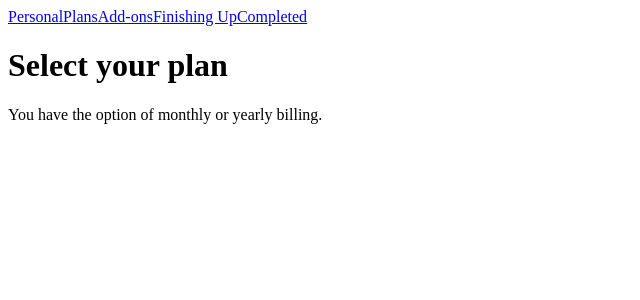
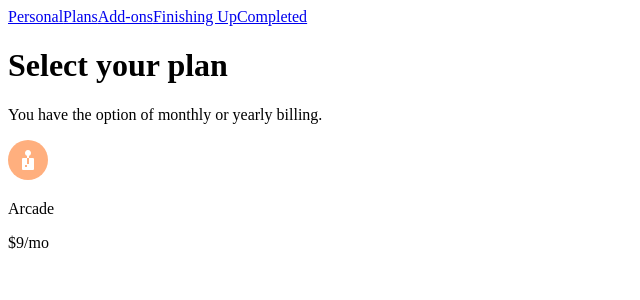
Before and after one commit to Barenbik/multi-step-form, a Vue app: page /plans in a window 1280 px wide. Shown: the top 300 px of the page, without its empty margins (0-640 px from the left). Built offline with nearby package versions, Linux system fonts and the light colour scheme.

Commit message:
Add plan component to view

```diff
--- /dev/null
+++ b/src/components/PlanComponent.vue
@@ -0,0 +1,28 @@
+<template>
+    <div>
+        <div class="border-solid border-2 border-indigo-600">
+            <img :src="`../src/assets/images/${icon}.svg`" :alt="`${icon}`">
+            <p>{{ plan }}</p>
+            <p>${{ cost }}/mo</p>
+        </div>
+    </div>
+</template>
+<script>
+export default {
+    props: {
+        icon: {
+            type: String,
+            required: true
+        },
+        plan: {
+            type: String,
+            required: true
+        },
+        cost: {
+            type: String,
+            required: true
+        }
+    }
+}
+</script>
+<style></style>
--- a/src/views/PlanView.vue
+++ b/src/views/PlanView.vue
@@ -2,9 +2,18 @@
     <div>
         <h1>Select your plan</h1>
         <p>You have the option of monthly or yearly billing.</p>
-        <!-- TODO: Add plan component -->
+        <plan-component icon="icon-arcade" plan="Arcade" cost="9" />
         <!-- TODO: Add plan component -->
         <!-- TODO: Add plan component -->
         <!-- TODO: Add monthly / yearly toggle component -->
     </div>
 </template>
+<script>
+import PlanComponent from '../components/PlanComponent.vue'
+
+export default {
+    components: {
+        PlanComponent
+    }
+}
+</script>
```
Also changed, not shown: src/assets/images/icon-arcade.svg (added), src/assets/images/icon-thank-you.svg (deleted).
